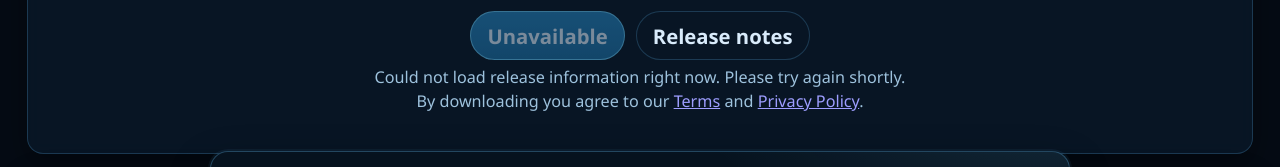
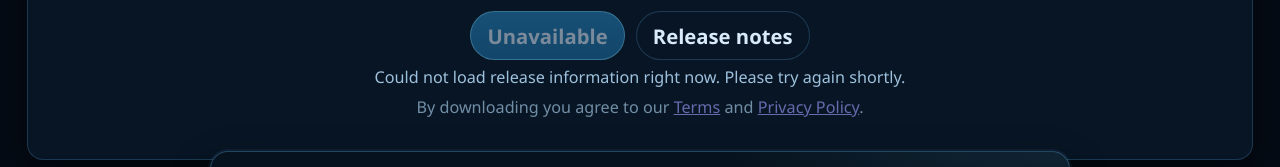
Before and after one commit to fishbatteryapp/fishbattery-web, a website: page download.html in a window 1280 px wide. Shown: the part 425-592 px from the top of the page. Drawn offline with Linux system fonts and the light colour scheme; no server answers.

Commit message:
Update styles.css

```diff
--- a/styles.css
+++ b/styles.css
@@ -415,6 +415,22 @@ h2 {
 
 .legal-copy a:hover {
   color: var(--text);
+}
+
+.legal-hint {
+  font-size: 0.75rem;        /* smaller */
+  opacity: 0.7;              /* softer */
+  margin-top: 6px;
+  line-height: 1.4;
+}
+
+.legal-hint a {
+  opacity: 0.9;
+  text-decoration: underline;
+}
+
+.legal-hint a:hover {
+  opacity: 1;
 }
 
 .steps-grid {
```
